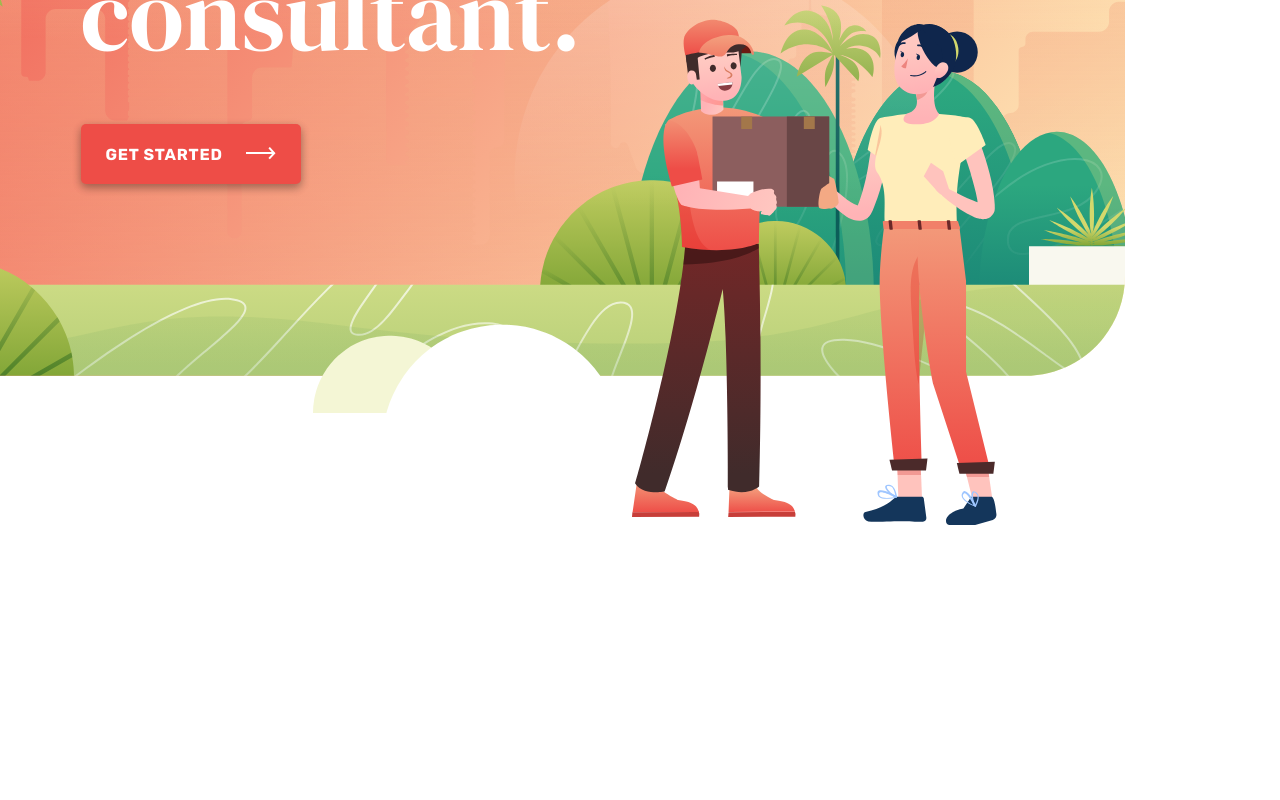
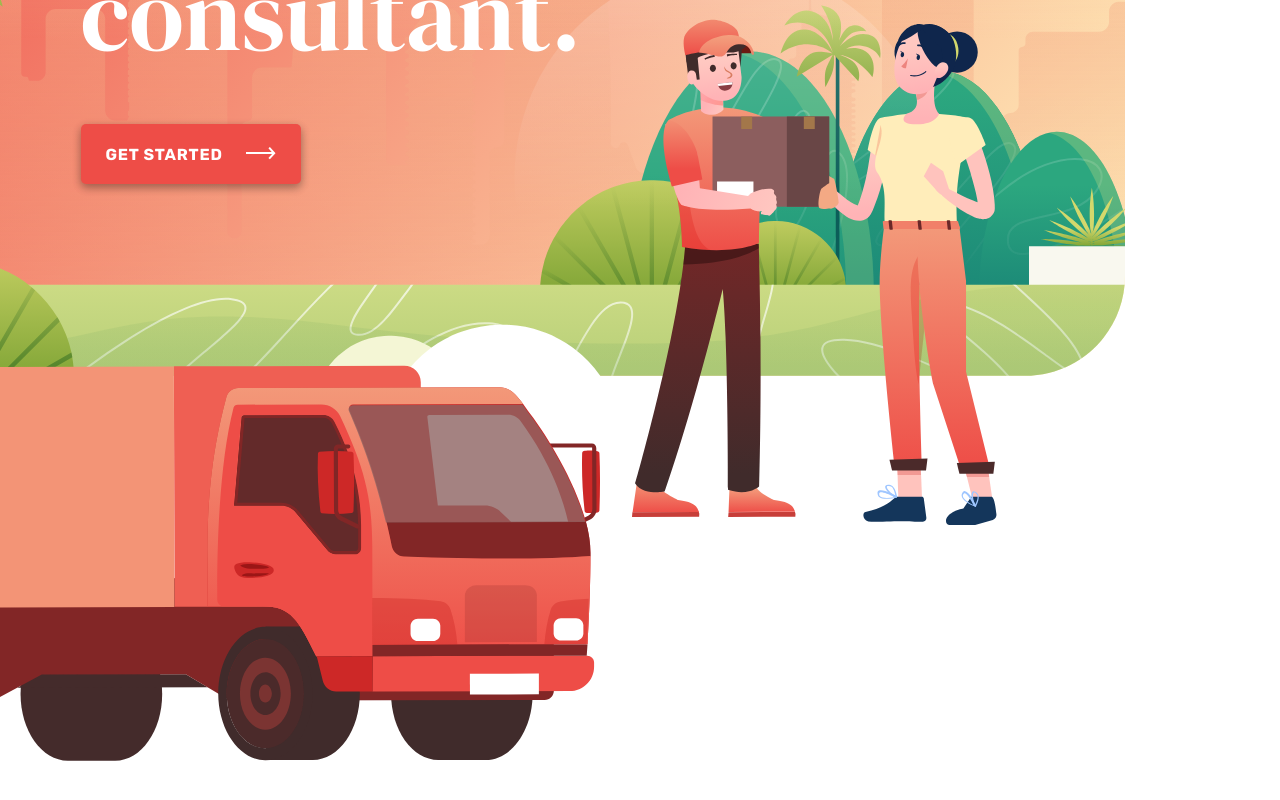
Before and after one commit to sasaBej/trafico-react, a React (Create React App) app: page / in a window 1280 px wide. Shown: the part 426-1226 px from the top of the page. Before the commit the page ends 951 px from the top, so only its background shows below. Built offline with nearby package versions, Linux system fonts and the light colour scheme.

Commit message:
add topCar.svg

```diff
--- a/src/components/Header.jsx
+++ b/src/components/Header.jsx
@@ -1,6 +1,7 @@
 import React from 'react';
 
 import logo from '../assets/img/logo.svg';
+import topCar from '../assets/img/top_car.svg';
 
 function Header() {
     return (
@@ -46,6 +47,9 @@ function Header() {
 
                     </div>
                 </div>
+                <div className="hero__car">
+                    <img src={topCar} alt="top car" />
+                </div>
             </div>
 
         </header>
--- a/src/scss/components/_header.scss
+++ b/src/scss/components/_header.scss
@@ -84,4 +84,12 @@
     &__btn {
         transform: translateY(-8px);
     }
+    &__car {
+        & img {
+            width: 100%;
+            max-width: 600px;
+            height: auto;
+            transform: translateY(-160px);
+        }
+    }
 }
```
